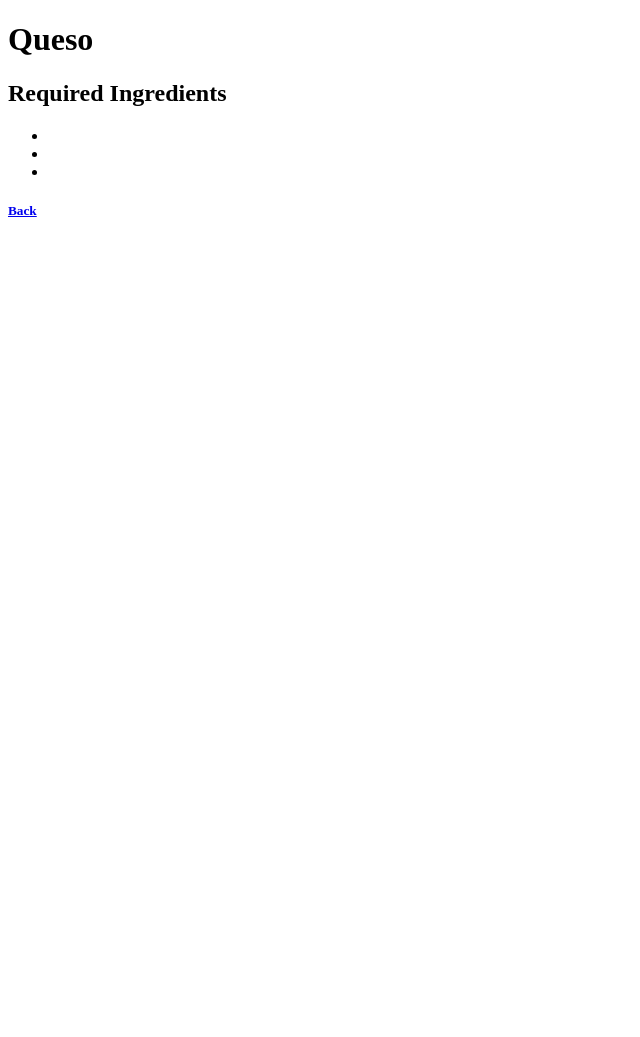
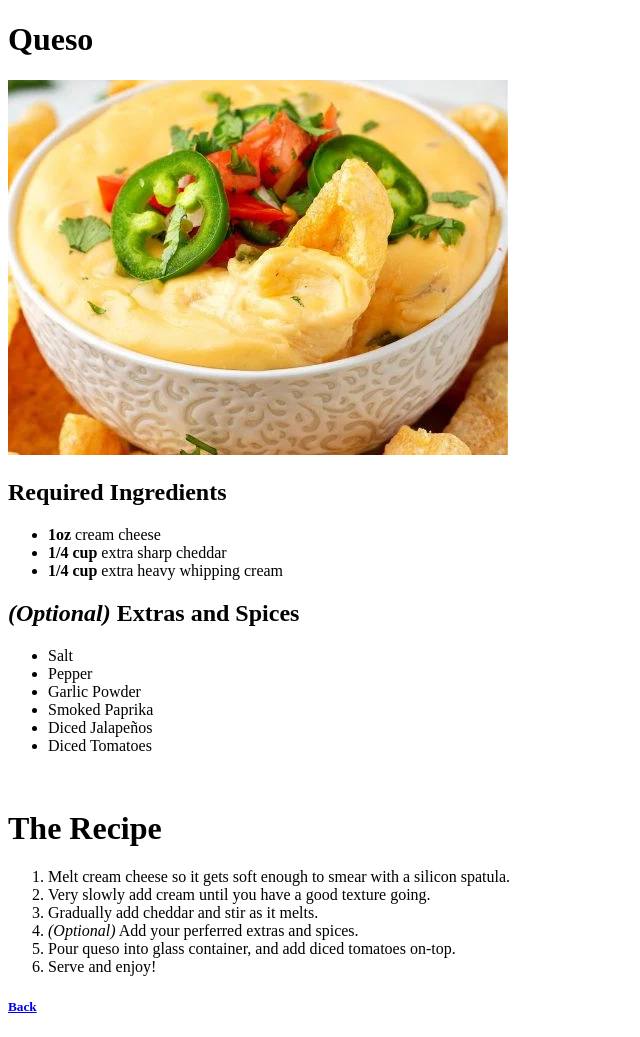
Before and after one commit to Alpine-Fox/odin-recipes, a plain HTML site: page queso.html in a window 1280 px wide. Shown: the whole page, without its empty margins (0-640 px from the left). Before the commit the page ends 800 px from the top, so only its background shows below. Drawn offline with Linux system fonts and the light colour scheme.

Commit message:
add main content and images.

```diff
--- a/queso.html
+++ b/queso.html
@@ -9,13 +9,36 @@
     <h1>Queso</h1>
 
 <!--Add image here!-->
+<img src="./img/queso.jpg" alt="A bowl of queso topped with tomatoes, jalapeños, and some other herbs. The bowl is surrounded by chips, and there is one chip inside the queso.">
 
     <h2>Required Ingredients</h2>
     <ul>
-        <li></li>
-        <li></li>
-        <li></li>
+        <li><strong>1oz</strong> cream cheese</li>
+        <li><strong>1/4 cup</strong> extra sharp cheddar</li>
+        <li><strong>1/4 cup</strong> extra heavy whipping cream</li>
     </ul>
+
+    <h2><em>(Optional)</em> Extras and Spices</h2>
+    <ul>
+        <li>Salt</li>
+        <li>Pepper</li>
+        <li>Garlic Powder</li>
+        <li>Smoked Paprika</li>
+        <li>Diced Jalapeños</li>
+        <li>Diced Tomatoes</li>
+    </ul>
+
+<br>
+
+    <h1>The Recipe</h1>
+    <ol>
+        <li>Melt cream cheese so it gets soft enough to smear with a silicon spatula.</li>
+        <li>Very slowly add cream until you have a good texture going.</li>
+        <li>Gradually add cheddar and stir as it melts.</li>
+        <li><em>(Optional)</em> Add your perferred extras and spices.</li>
+        <li>Pour queso into glass container, and add diced tomatoes on-top.</li>
+        <li>Serve and enjoy!</li>
+    </ol>
 
     <h5><a href="./index.html">Back</a></h5>
 </body>
```
Also changed, not shown: img/queso.jpg (added).
